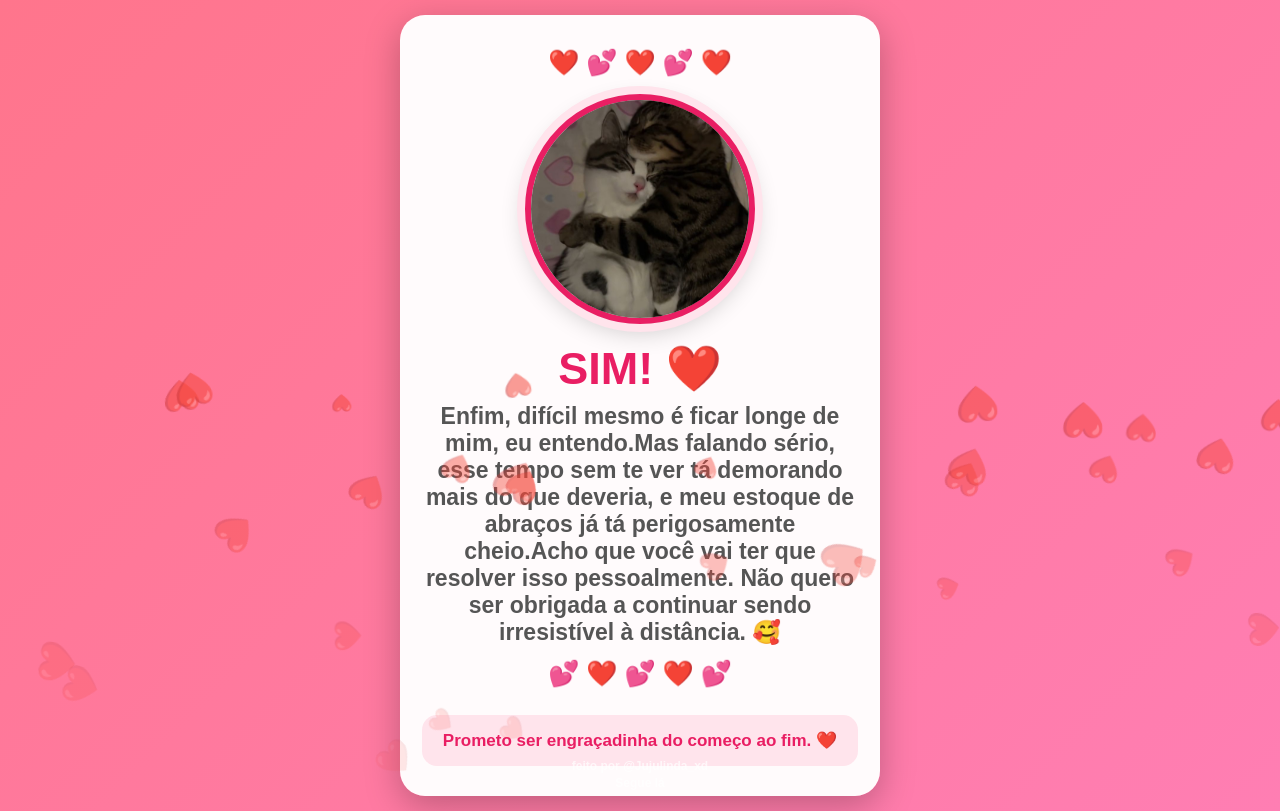
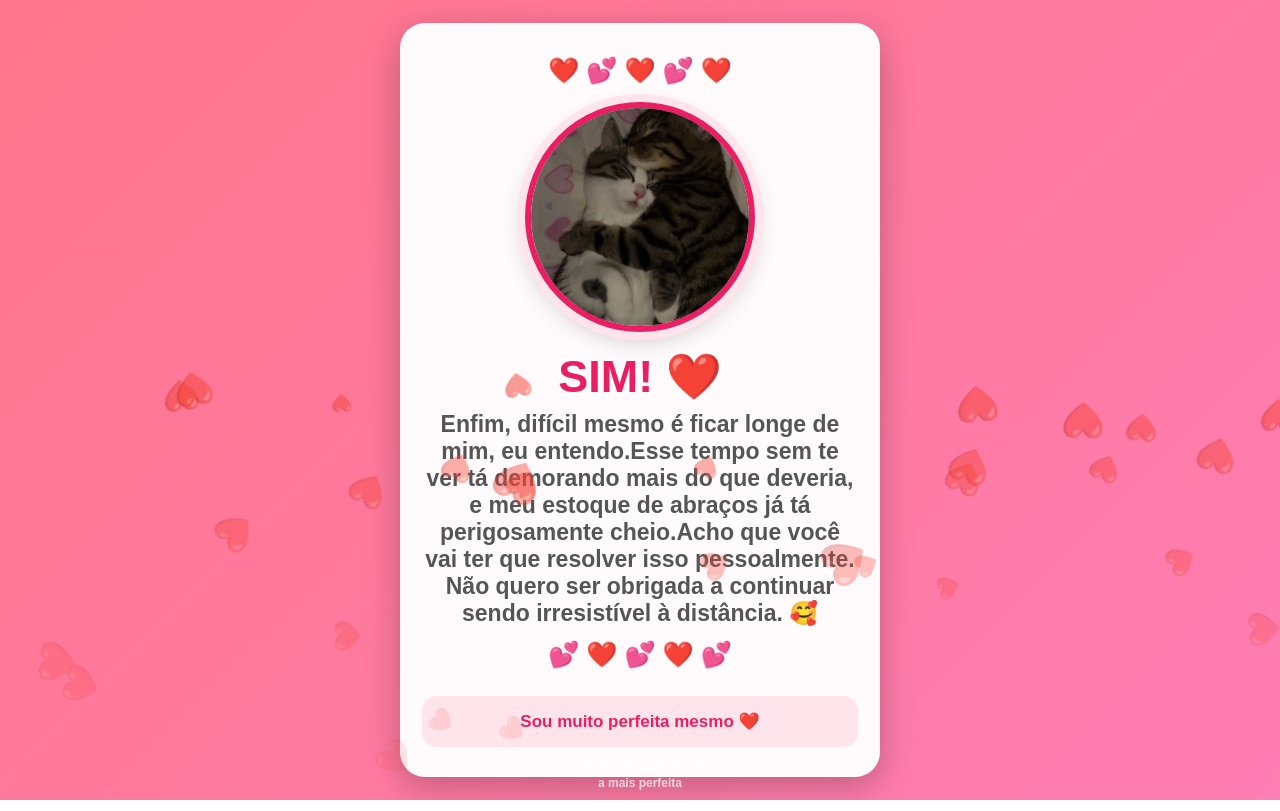
Before and after one commit to jujulgtm/saudades, a plain HTML site: page index.html in a window 1280 px wide. Both pictures are taken after a click on the button "SIM ❤️". Drawn offline with Linux system fonts and the light colour scheme.

Commit message:
Update text content in index.html

```diff
--- a/index.html
+++ b/index.html
@@ -9,7 +9,7 @@
 
 <div class="marca-dagua">
     <span>feito por @Jujulinda_xd</span>
-    <span>Segue lá</span>
+    <span>a mais perfeita</span>
 </div>
 
 <body>
@@ -23,7 +23,7 @@
         <h1>Tá com saudades do seu amor?</h1>
 
         <p>
-            Eu tenho uma pergunta muito importante para você...
+            Eu tenho uma pergunta muito importante para você
         </p>
 
         <div class="botoes">
@@ -43,7 +43,7 @@
 
         <h1>SIM! ❤️</h1>
 
-        <h2>Enfim, difícil mesmo é ficar longe de mim, eu entendo.Mas falando sério, esse tempo sem te ver tá demorando mais do que deveria, e meu estoque de abraços já tá perigosamente cheio.Acho que você vai ter que resolver isso pessoalmente. Não quero ser obrigada a continuar sendo irresistível à distância. 🥰</h2>
+        <h2>Enfim, difícil mesmo é ficar longe de mim, eu entendo.Esse tempo sem te ver tá demorando mais do que deveria, e meu estoque de abraços já tá perigosamente cheio.Acho que você vai ter que resolver isso pessoalmente. Não quero ser obrigada a continuar sendo irresistível à distância. 🥰</h2>
 
         <p class="mensagem-amor">
 
@@ -54,7 +54,7 @@
 
         <div class="mensagem-final">
             <p>
-                Prometo ser engraçadinha do começo ao fim. ❤️
+               Sou muito perfeita mesmo ❤️
             </p>
         </div>
 
```
